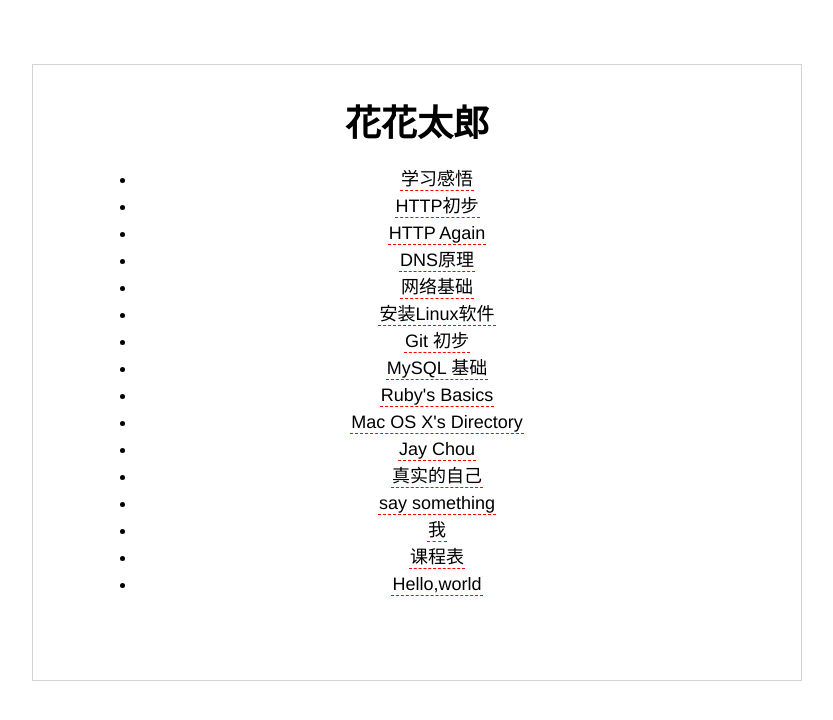
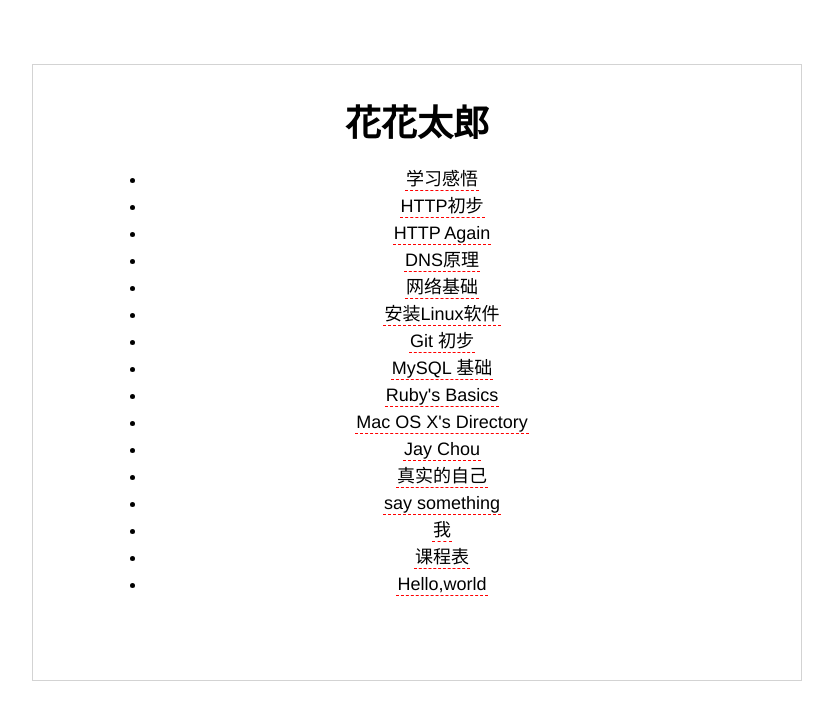
Before and after one commit to 0x00evil/0x00evil.github.io, a Jekyll site: the page built from index.html, in a window 1280 px wide. Shown: the top 720 px of the page, without its empty margins (224-1057 px from the left). Built offline with Jekyll 4.4.1, drawn with Linux system fonts in a browser that asks for light colours.

Commit message:
margin of the li back

```diff
--- a/css/wangyin.css
+++ b/css/wangyin.css
@@ -46,7 +46,9 @@ H4 {
     color: #666666;
 }
 
-
+li {
+    margin-left: 10px;
+}
 
 
 blockquote {
```
